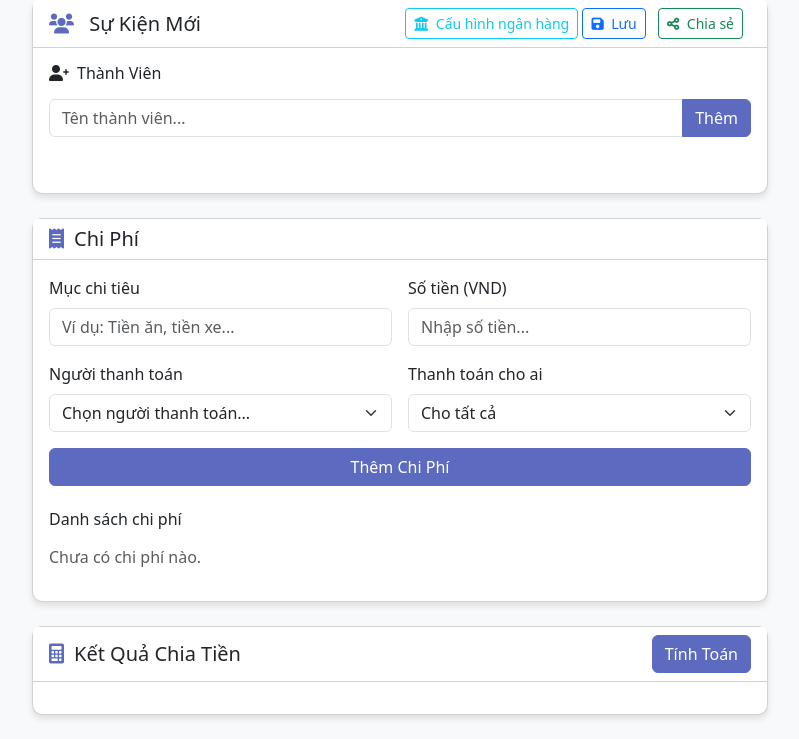
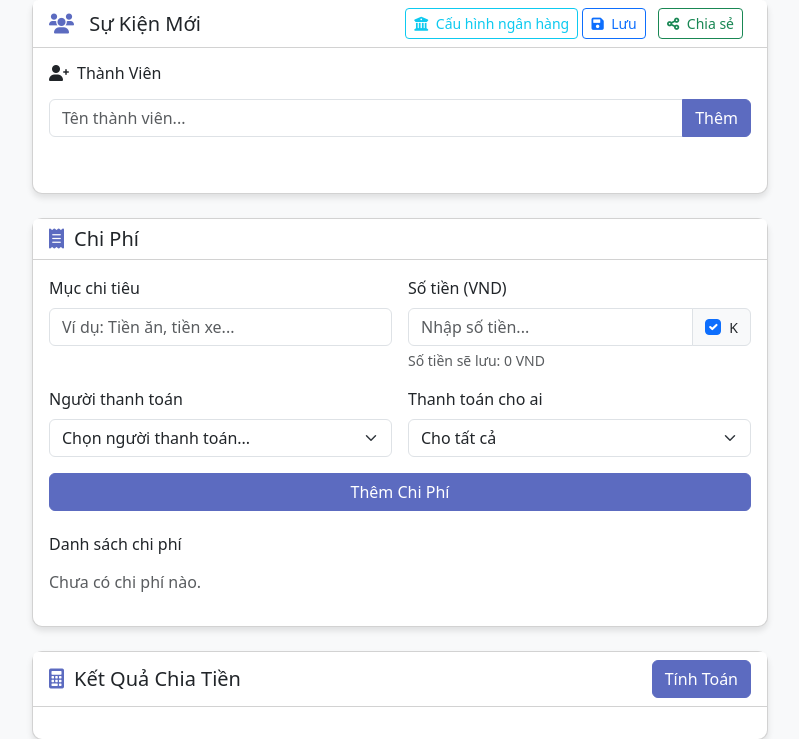
Before and after one commit to thuanmtt/chia-tien-nhom-flask, a Flask app: page / in a window 1280 px wide. Shown: the part 81-820 px from the top of the page, without its empty margins (240-1039 px from the left). Run offline with Flask 3, Linux system fonts and the light colour scheme; some libraries are stand-ins or nearby versions.

Commit message:
Enhance expense input functionality in index.html by adding a checkbox to append zeros to the amount, updating the preview display accordingly, and ensuring the logic handles both input changes and form submissions.

```diff
--- a/templates/index.html
+++ b/templates/index.html
@@ -231,8 +231,21 @@
                                 </div>
                                 <div class="col-md-6">
                                     <label for="expenseAmount" class="form-label">Số tiền (VND)</label>
-                                    <input type="number" class="form-control" id="expenseAmount" name="expenseAmount"
-                                           placeholder="Nhập số tiền...">
+                                    <div class="input-group">
+                                        <input type="number" class="form-control" id="expenseAmount" name="expenseAmount"
+                                               placeholder="Nhập số tiền...">
+                                        <div class="input-group-text">
+                                            <div class="form-check mb-0">
+                                                <input class="form-check-input" type="checkbox" id="addZerosCheckbox" checked>
+                                                <label class="form-check-label" for="addZerosCheckbox" style="font-size: 0.875rem;">
+                                                    K
+                                                </label>
+                                            </div>
+                                        </div>
+                                    </div>
+                                    <div class="form-text" id="amountPreview">
+                                        Số tiền sẽ lưu: <span class="text-muted">0 VND</span>
+                                    </div>
                                 </div>
                             </div>
                             <div class="row g-3 mb-3">
@@ -667,6 +680,39 @@
             return new Intl.NumberFormat('vi-VN').format(amount) + ' VND';
         }
 
+        // Hàm cập nhật preview số tiền sẽ lưu
+        function updateAmountPreview() {
+            const amountInput = $('#expenseAmount');
+            const checkbox = $('#addZerosCheckbox');
+            const previewSpan = $('#amountPreview span');
+
+            let amount = amountInput.val().trim();
+
+            if (amount && !isNaN(amount)) {
+                // Nếu checkbox được tick, thêm 3 số 0
+                if (checkbox.is(':checked')) {
+                    if (!amount.endsWith('000')) {
+                        amount = amount + '000';
+                    }
+                }
+
+                const formattedAmount = formatCurrency(parseFloat(amount));
+                previewSpan.text(formattedAmount);
+            } else {
+                previewSpan.text('0 VND');
+            }
+        }
+
+        // Xử lý khi nhập số tiền - cập nhật preview
+        $('#expenseAmount').on('input', function() {
+            updateAmountPreview();
+        });
+
+        // Xử lý khi thay đổi checkbox - cập nhật preview
+        $('#addZerosCheckbox').change(function() {
+            updateAmountPreview();
+        });
+
         // Hàm tạo sự kiện mới
         function createNewEvent() {
             currentEventCode = null;
@@ -1202,13 +1248,19 @@
         $('#expenseForm').submit(function (e) {
             e.preventDefault();
             const title = $('#expenseTitle').val().trim();
-            const amount = $('#expenseAmount').val().trim();
+            let amount = $('#expenseAmount').val().trim();
             const payer = $('#expensePayer').val();
             const benefitType = $('#benefitType').val();
 
             if (!title) {
                 showToast('Vui lòng nhập mục chi tiêu!', 'warning');
                 return;
+            }
+
+            // Xử lý số tiền dựa trên checkbox
+            if ($('#addZerosCheckbox').is(':checked')) {
+                // Nếu checkbox được tick, thêm 3 số 0 vào cuối
+                amount = amount + '000';
             }
 
             if (!amount || isNaN(amount) || parseFloat(amount) <= 0) {
@@ -1255,6 +1307,9 @@
             $('#expenseAmount').val('');
             $('#expensePayer').val('');
             $('#benefitType').val('all').trigger('change');
+
+            // Cập nhật preview sau khi reset
+            updateAmountPreview();
 
             // Tự động lưu sau khi thêm chi phí
             saveEvent(false);
@@ -1480,6 +1535,19 @@
             $('#expensePayer').val(expense.payer);
             $('#benefitType').val(expense.benefitType || 'all').trigger('change');
 
+            // Xử lý checkbox thêm 3 số 0 khi edit
+            const amount = expense.amount.toString();
+            if (amount.endsWith('000')) {
+                $('#addZerosCheckbox').prop('checked', true);
+                $('#expenseAmount').val(amount.slice(0, -3));
+            } else {
+                $('#addZerosCheckbox').prop('checked', false);
+                $('#expenseAmount').val(amount);
+            }
+
+            // Cập nhật preview sau khi set giá trị
+            updateAmountPreview();
+
             // Nếu là chi tiêu cho một số người, chọn lại các checkbox
             if (expense.benefitType === 'selected' && expense.beneficiaries) {
                 setTimeout(() => {
```
